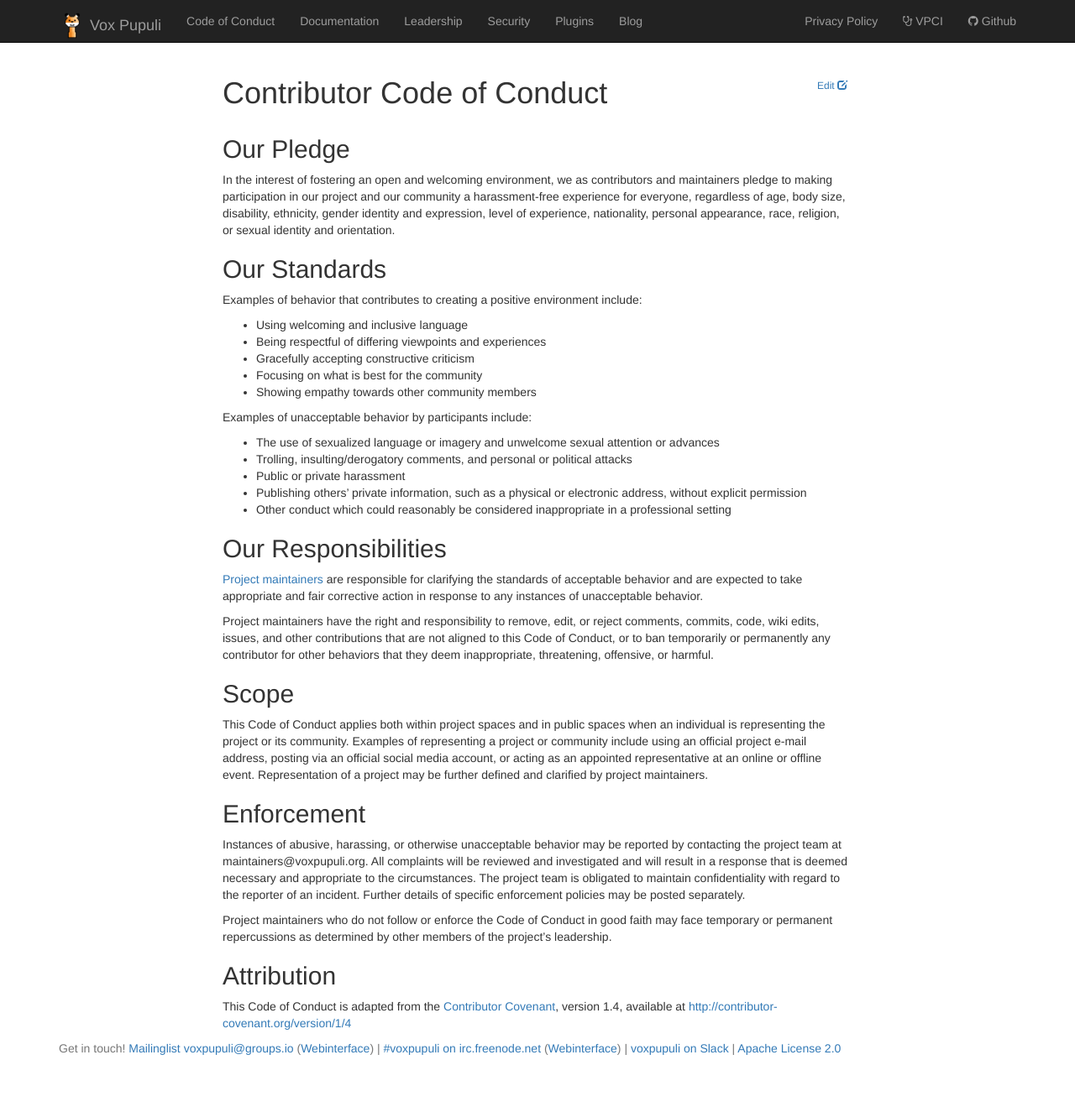
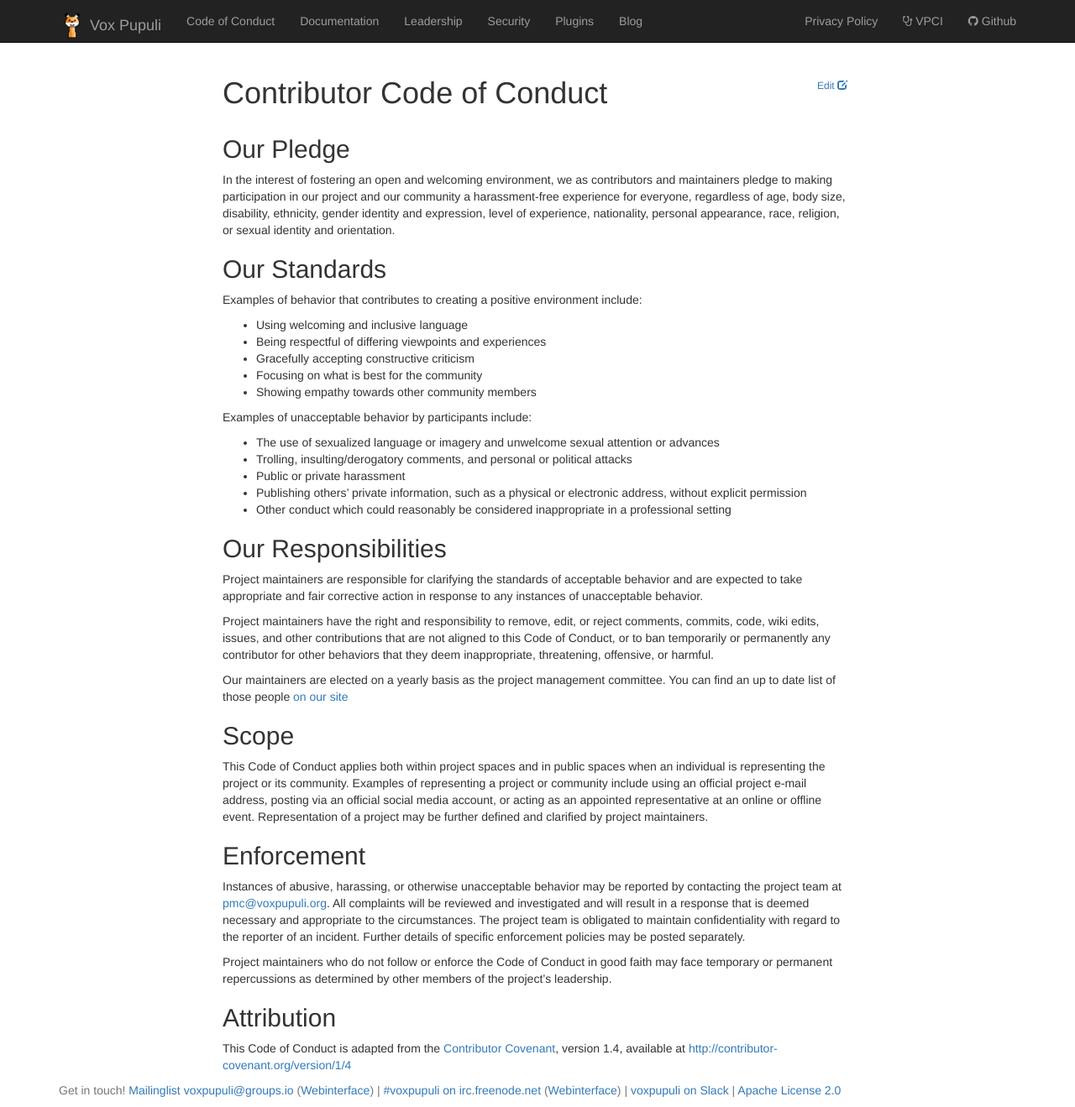
Before and after one commit to voxpupuli/voxpupuli.github.io, a Jekyll site: the page built from coc/index.md, in a window 1280 px wide. Shown: the whole page at 84% size. Built offline with Jekyll 4.4.1, drawn with Linux system fonts in a browser that asks for light colours; nearby versions of some CDN libraries; before the commit the page ends 1269 px from its top, so only the background shows below that.

Commit message:
update link to PMC people in our CoC

```diff
--- a/coc/index.md
+++ b/coc/index.md
@@ -36,7 +36,7 @@ advances
 
 ## Our Responsibilities
 
-[Project maintainers][maintainers] are responsible for clarifying the standards of acceptable
+Project maintainers are responsible for clarifying the standards of acceptable
 behavior and are expected to take appropriate and fair corrective action in
 response to any instances of unacceptable behavior.
 
@@ -46,6 +46,8 @@ that are not aligned to this Code of Conduct, or to ban temporarily or
 permanently any contributor for other behaviors that they deem inappropriate,
 threatening, offensive, or harmful.
 
+Our maintainers are elected on a yearly basis as the project management
+committee. You can find an up to date list of those people [on our site][pmc]
 ## Scope
 
 This Code of Conduct applies both within project spaces and in public spaces
@@ -58,7 +60,7 @@ further defined and clarified by project maintainers.
 ## Enforcement
 
 Instances of abusive, harassing, or otherwise unacceptable behavior may be
-reported by contacting the project team at maintainers@voxpupuli.org. All
+reported by contacting the project team at [pmc@voxpupuli.org](pmc@voxpupuli.org). All
 complaints will be reviewed and investigated and will result in a response that
 is deemed necessary and appropriate to the circumstances. The project team is
 obligated to maintain confidentiality with regard to the reporter of an incident.
@@ -75,4 +77,4 @@ available at [http://contributor-covenant.org/version/1/4][version]
 
 [homepage]: http://contributor-covenant.org
 [version]: http://contributor-covenant.org/version/1/4/
-[maintainers]: https://github.com/orgs/voxpupuli/teams/project-maintainers
+[pmc]: https://voxpupuli.org/docs/#project-management-committee
```
Also changed, not shown: docs/index.md (+8 -0 lines).
